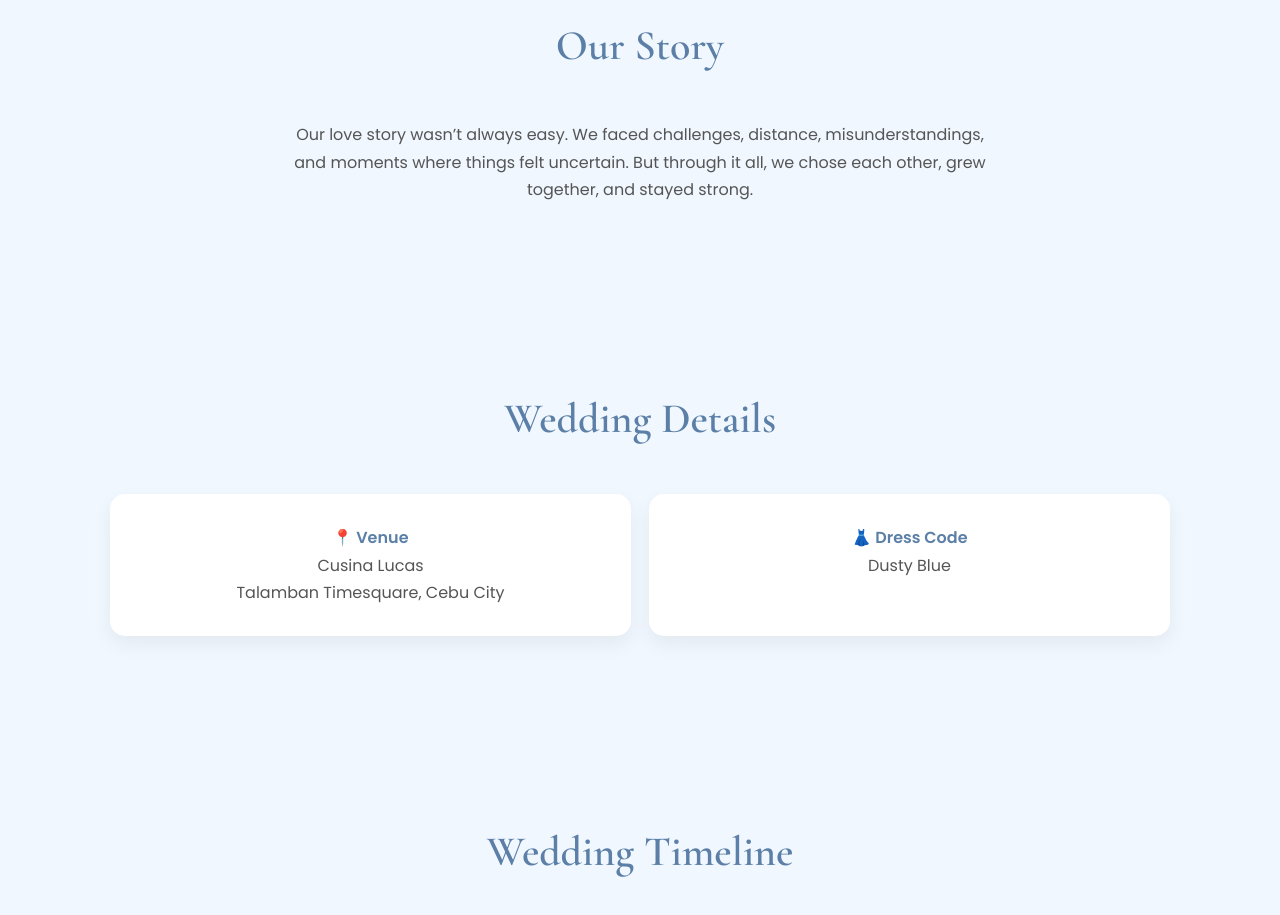
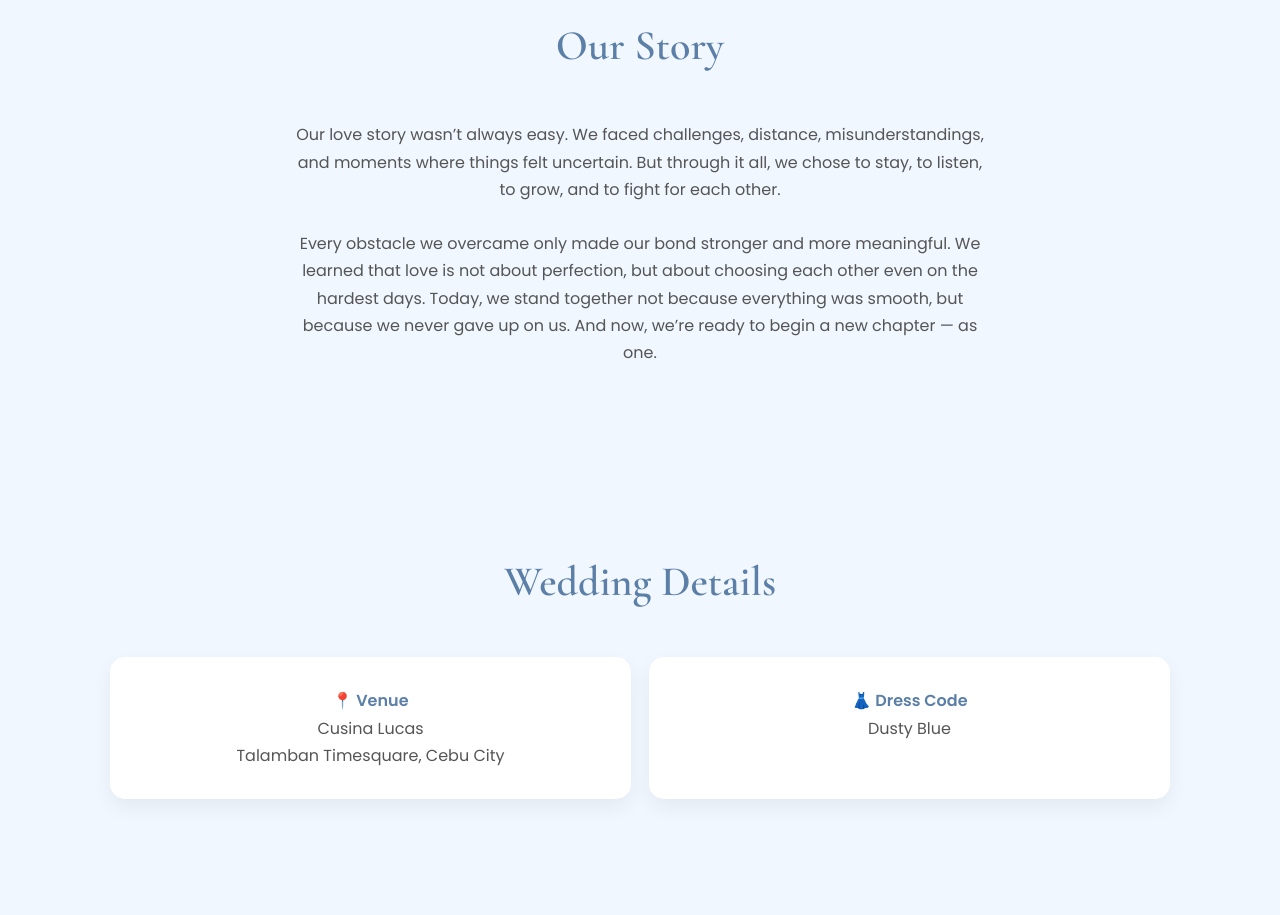
Before and after one commit to Stephenjay1108/wedding, a plain HTML site: page index.html in a window 1280 px wide. Shown: the part 880-1795 px from the top of the page. Drawn offline with nearby package versions, Linux system fonts and the light colour scheme.

Commit message:
Update index.html

```diff
--- a/index.html
+++ b/index.html
@@ -169,7 +169,7 @@ footer{
 <section>
 <h3>Our Story</h3>
 <p style="text-align:center;max-width:700px;margin:auto;">
-Our love story wasn’t always easy. We faced challenges, distance, misunderstandings, and moments where things felt uncertain. But through it all, we chose each other, grew together, and stayed strong.
+Our love story wasn’t always easy. We faced challenges, distance, misunderstandings, and moments where things felt uncertain. But through it all, we chose to stay, to listen, to grow, and to fight for each other. <br><br> Every obstacle we overcame only made our bond stronger and more meaningful. We learned that love is not about perfection, but about choosing each other even on the hardest days. Today, we stand together not because everything was smooth, but because we never gave up on us. And now, we’re ready to begin a new chapter — as one.
 </p>
 </section>
 
```
